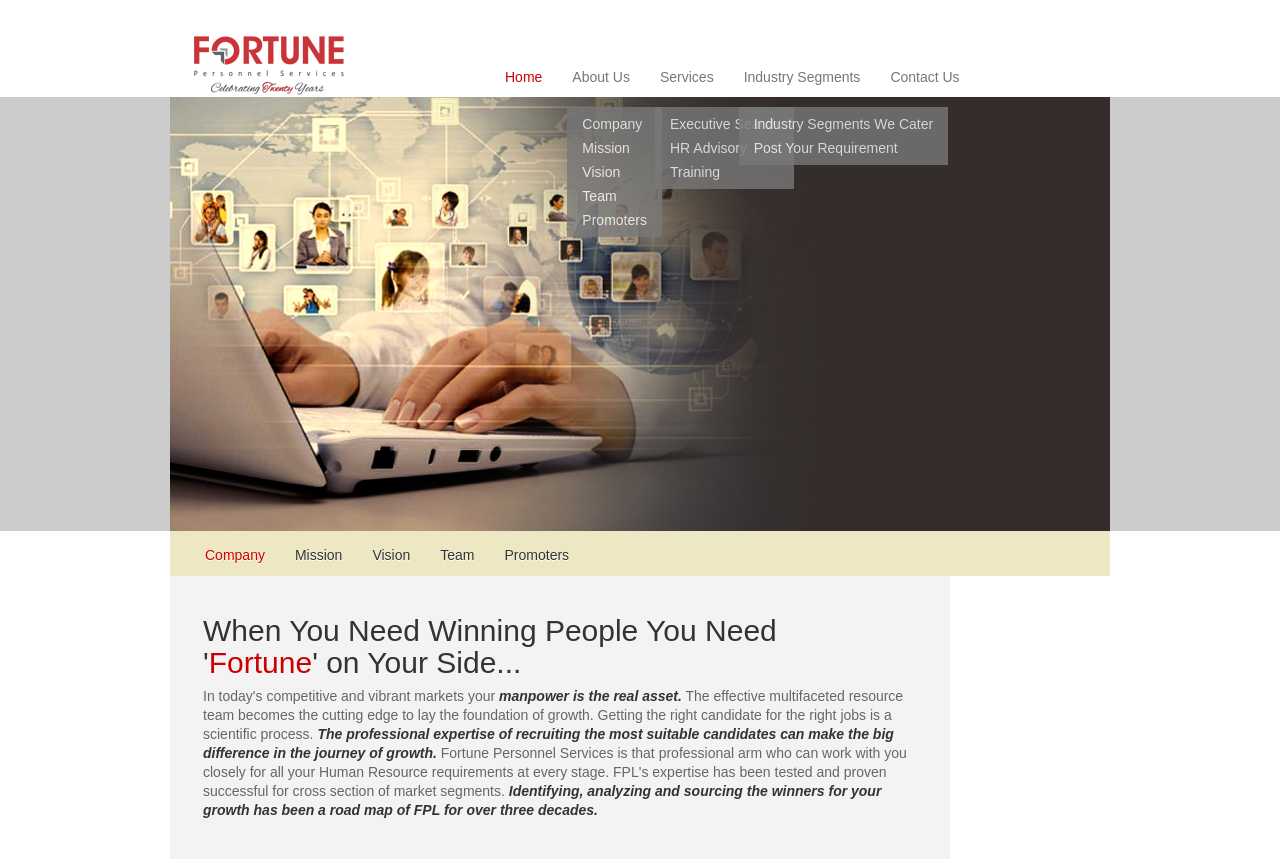
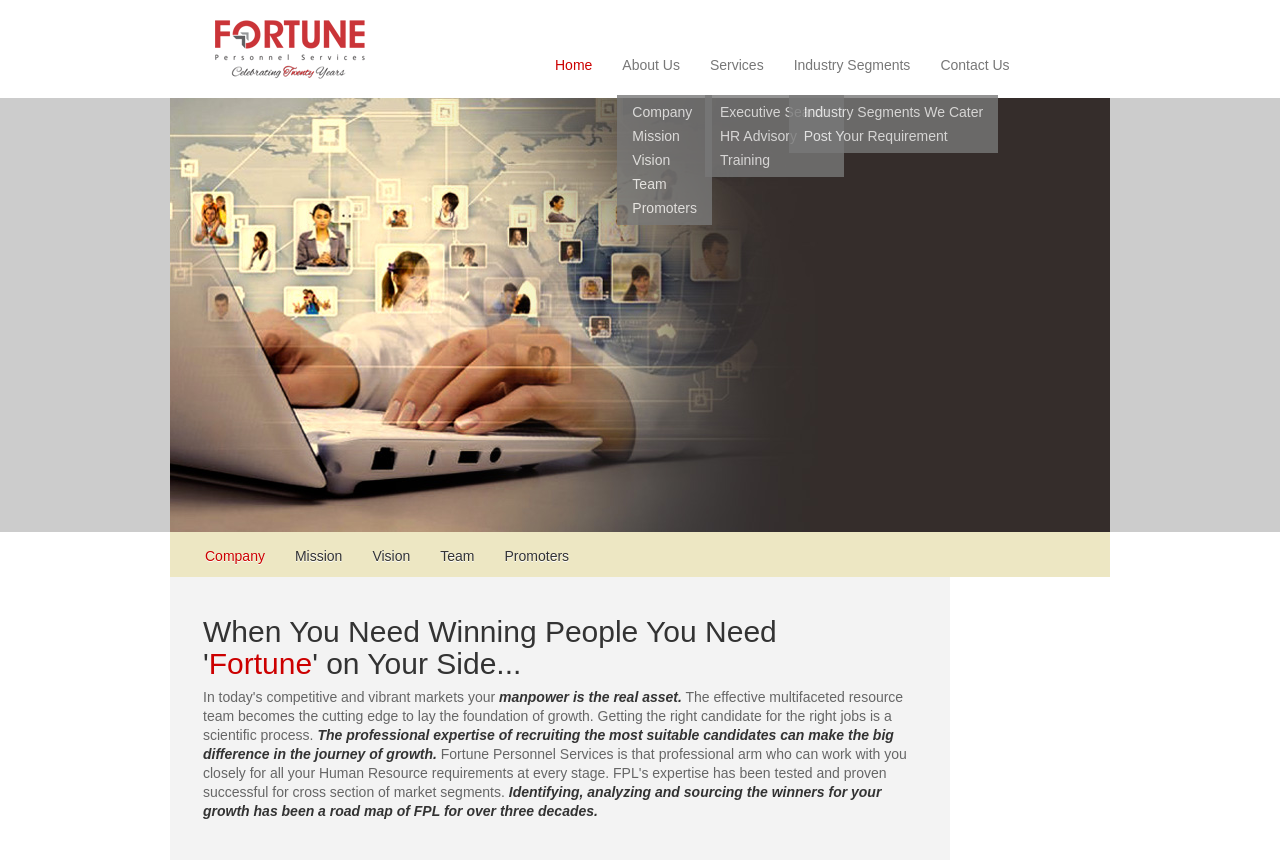
Before and after one commit to pinakin19a88d-Swami/Fortune7, a plain HTML site: page index.html in a window 1280 px wide. Drawn offline with Linux system fonts and the light colour scheme.

Commit message:
page made pixel perfect as much as possible

```diff
--- a/css/home_style.css
+++ b/css/home_style.css
@@ -239,17 +239,19 @@ body {
 .container {
 	/*margin: 0 auto;*/
 }
-
+.navbar-inner {
+	min-height: 98px
+}
 .mainNav nav li a {
 	color: #666666;
 }
 .mainNav .nav {
-	margin: 57px 0 0 0;
+	margin: 45px 0 0 50px;
 }
 .mainNav .brand {
 	width: 150px;
 	padding: 0 0;
-	margin: 36px 0 0 24px;
+	margin: 20px 0 0 45px;
 }
 .navbar-inner {
 	background: none;
```
Also changed, not shown: index.html (+0 -1 lines).
